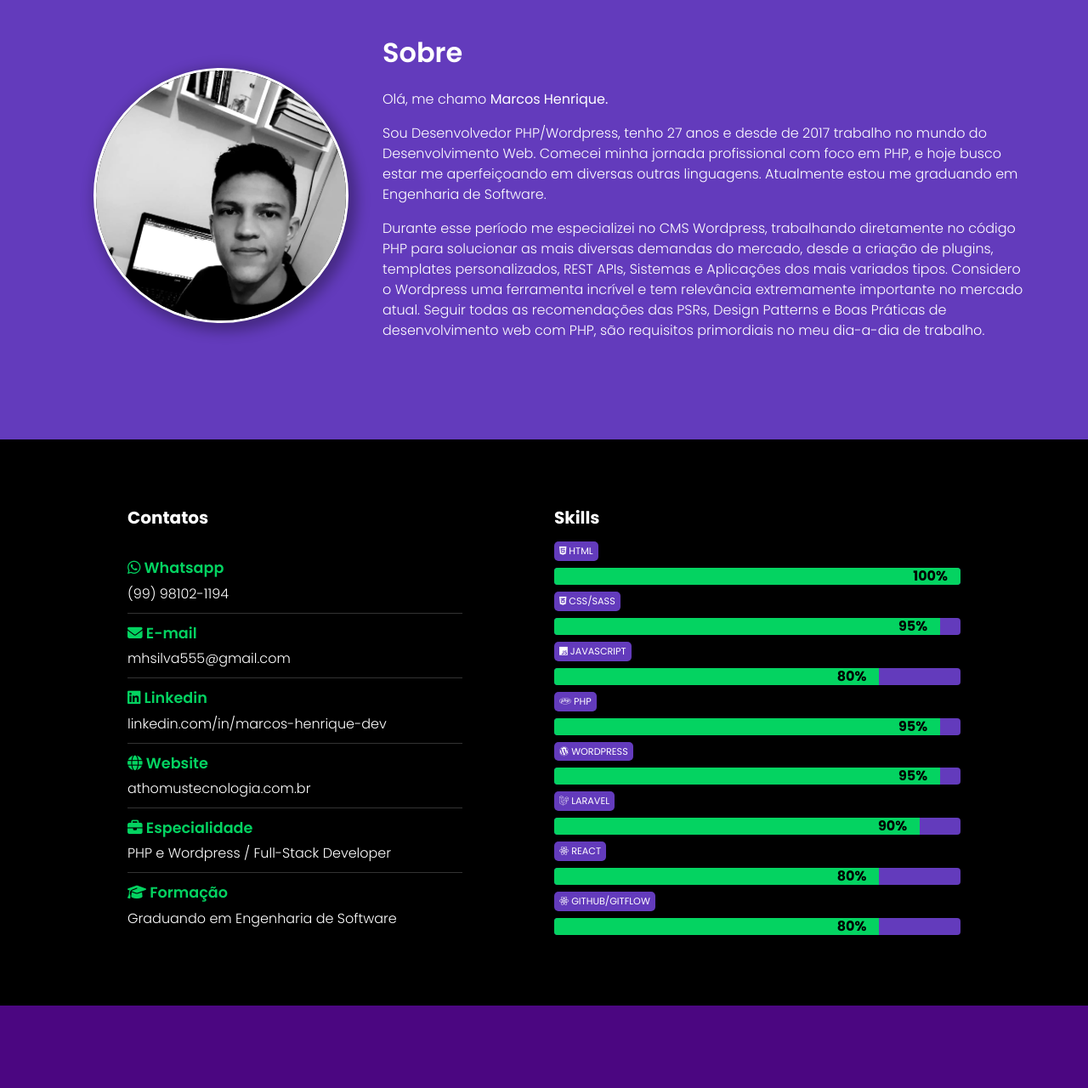
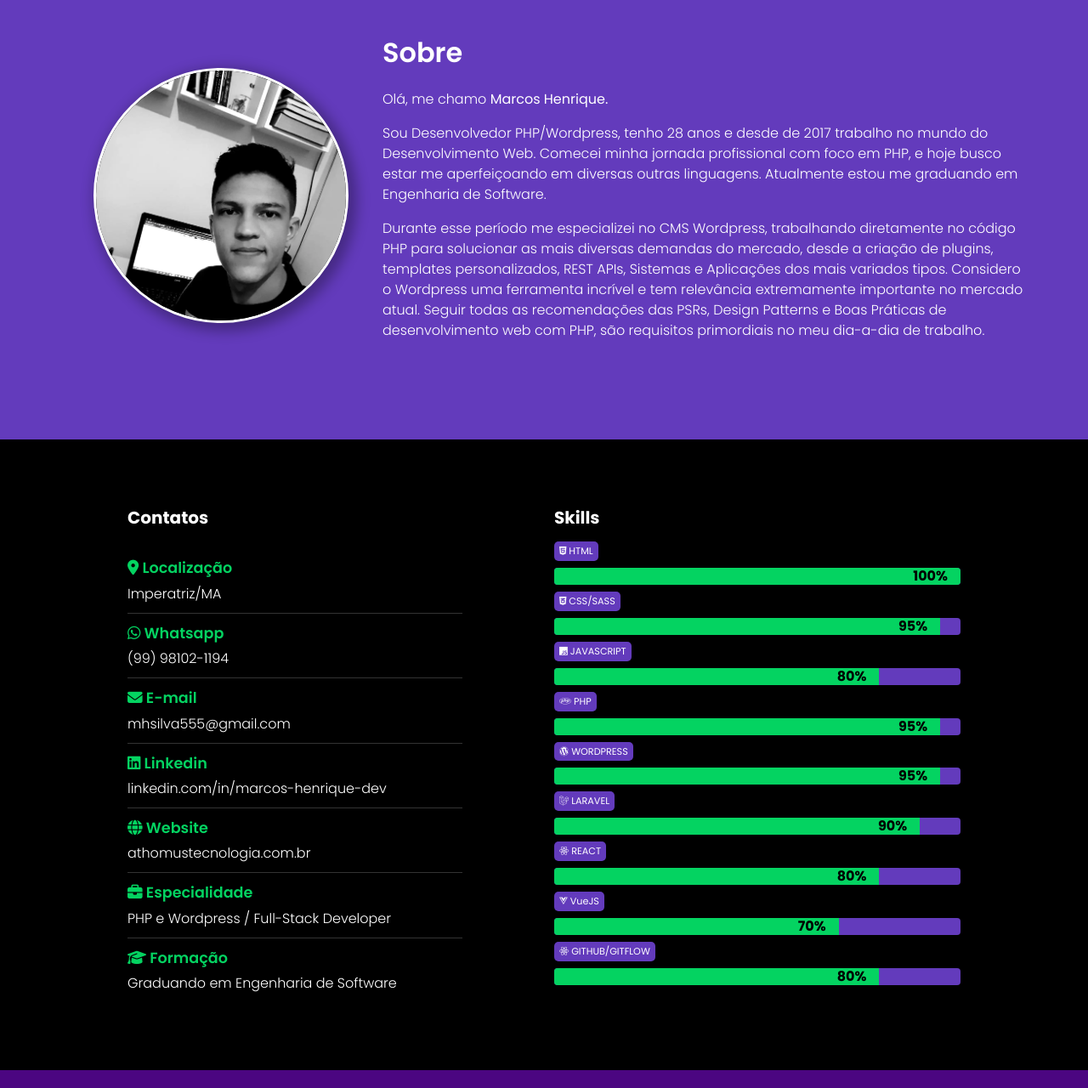
Before and after one commit to mhsilva555/mhsilva555.github.io, a plain HTML site: page index.html in a window 1280 px wide. Shown: the part 857-2137 px from the top of the page at 85% size. Drawn offline with Linux system fonts and the light colour scheme.

Commit message:
Update personal infos

```diff
--- a/index.html
+++ b/index.html
@@ -61,7 +61,7 @@
 
                         <p class="text-bio">Olá, me chamo <b>Marcos Henrique.</b></p>
 
-                        <p class="text-bio">Sou Desenvolvedor PHP/Wordpress, tenho 27 anos e desde de 2017 trabalho no mundo do Desenvolvimento Web. Comecei minha jornada profissional com foco em PHP, e hoje busco estar me aperfeiçoando em diversas outras linguagens. Atualmente estou me graduando em Engenharia de Software.</p>
+                        <p class="text-bio">Sou Desenvolvedor PHP/Wordpress, tenho 28 anos e desde de 2017 trabalho no mundo do Desenvolvimento Web. Comecei minha jornada profissional com foco em PHP, e hoje busco estar me aperfeiçoando em diversas outras linguagens. Atualmente estou me graduando em Engenharia de Software.</p>
 
                         <p class="text-bio">Durante esse período me especializei no CMS Wordpress, trabalhando diretamente no código PHP para solucionar as mais diversas demandas do mercado, desde a criação de plugins, templates personalizados, REST APIs, Sistemas e Aplicações dos mais variados tipos. Considero o Wordpress uma ferramenta incrível e tem relevância extremamente importante no mercado atual. Seguir todas as recomendações das PSRs, Design Patterns e Boas Práticas de desenvolvimento web com PHP, são requisitos primordiais no meu dia-a-dia de trabalho.</p>
                     </div>
@@ -76,6 +76,10 @@
                         <h2 class="fs-5 fw-bold">Contatos</h2>
 
                         <div class="contacts-list mt-4">
+                            <div class="contact-item">
+                                <p><i class="fa-solid fa-location-dot"></i> Localização</p>
+                                <span>Imperatriz/MA</span>
+                            </div>
                             <div class="contact-item">
                                 <p><i class="fa-brands fa-whatsapp"></i> Whatsapp</p>
                                 <a rel="noopener nofollow" target="_blank" href="https://api.whatsapp.com/send?phone=5599981021194&text=Ol%C3%A1,%20vim%20atr%C3%A1ves%20da%20sua%20p%C3%A1gina%20de%20portf%C3%B3lio!">(99) 98102-1194</a>
@@ -149,6 +153,12 @@
                                 <div class="progress-title"><i class="fa-brands fa-react"></i> REACT</div>
                                 <div class="pregress-bar">
                                     <div class="progress-status" data-percentage="80"></div>
+                                </div>
+                            </div>
+                            <div class="progress-item">
+                                <div class="progress-title"><i class="fa-brands fa-vuejs"></i> VueJS</div>
+                                <div class="pregress-bar">
+                                    <div class="progress-status" data-percentage="70"></div>
                                 </div>
                             </div>
                             <div class="progress-item">
```
